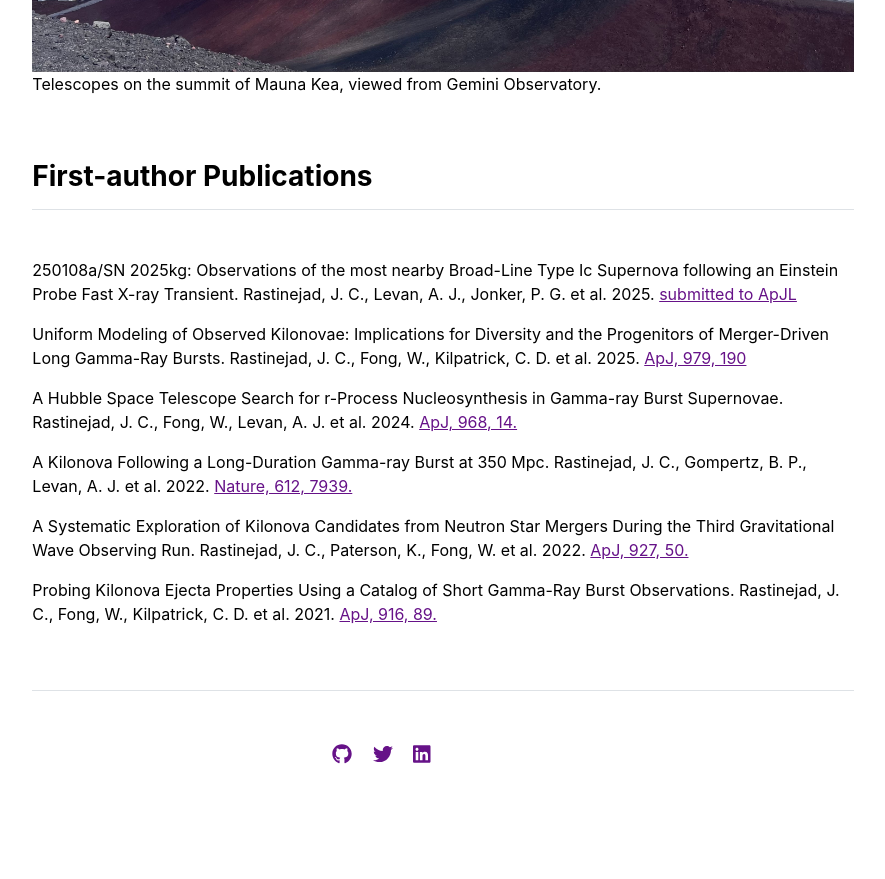
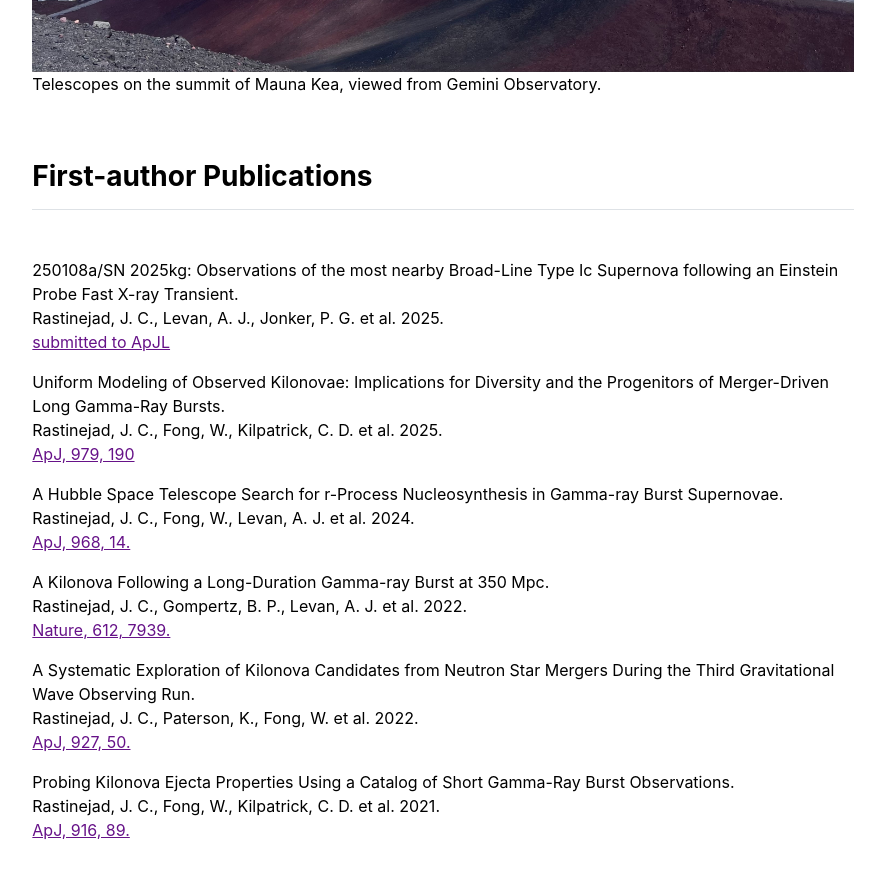
Before and after one commit to jrastinejad/jrastinejad.github.io, a Jekyll site: the page built from index.md, in a window 1280 px wide and 900 px high, scrolled down 1118 px. Shown: the top 879 px of the window, without its empty margins (197-1082 px from the left). Built offline with Jekyll 4.4.1, drawn with Linux system fonts in a browser that asks for light colours.

Commit message:
Reformat publications

```diff
--- a/_includes/publications.html
+++ b/_includes/publications.html
@@ -10,6 +10,9 @@
         <div>
           <p>
             {{ item.name }}
+            <br>
+            {{ item.authors }}
+            <br>
             <a href="{{ item.url }}">{{ item.ref }}</a>
           </p>
         </div>
@@ -20,6 +23,9 @@
       <div>
         <p>
           {{ item.name }}
+          <br>
+          {{ item.authors }}
+          <br>
           <a href="{{ item.url }}">{{ item.ref }}</a>
         </p>
       </div>
```
Also changed, not shown: _data/publications.yml (+6 -6 lines).
